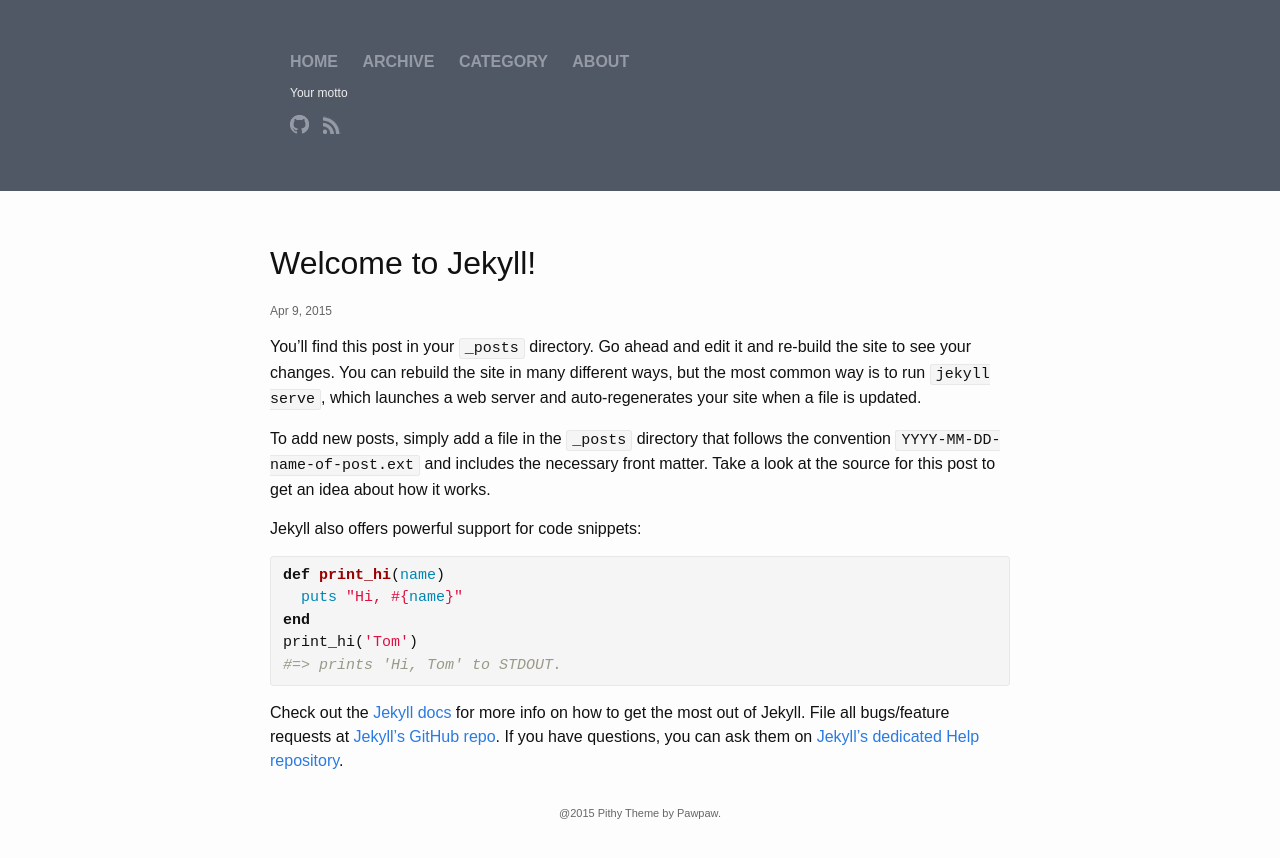
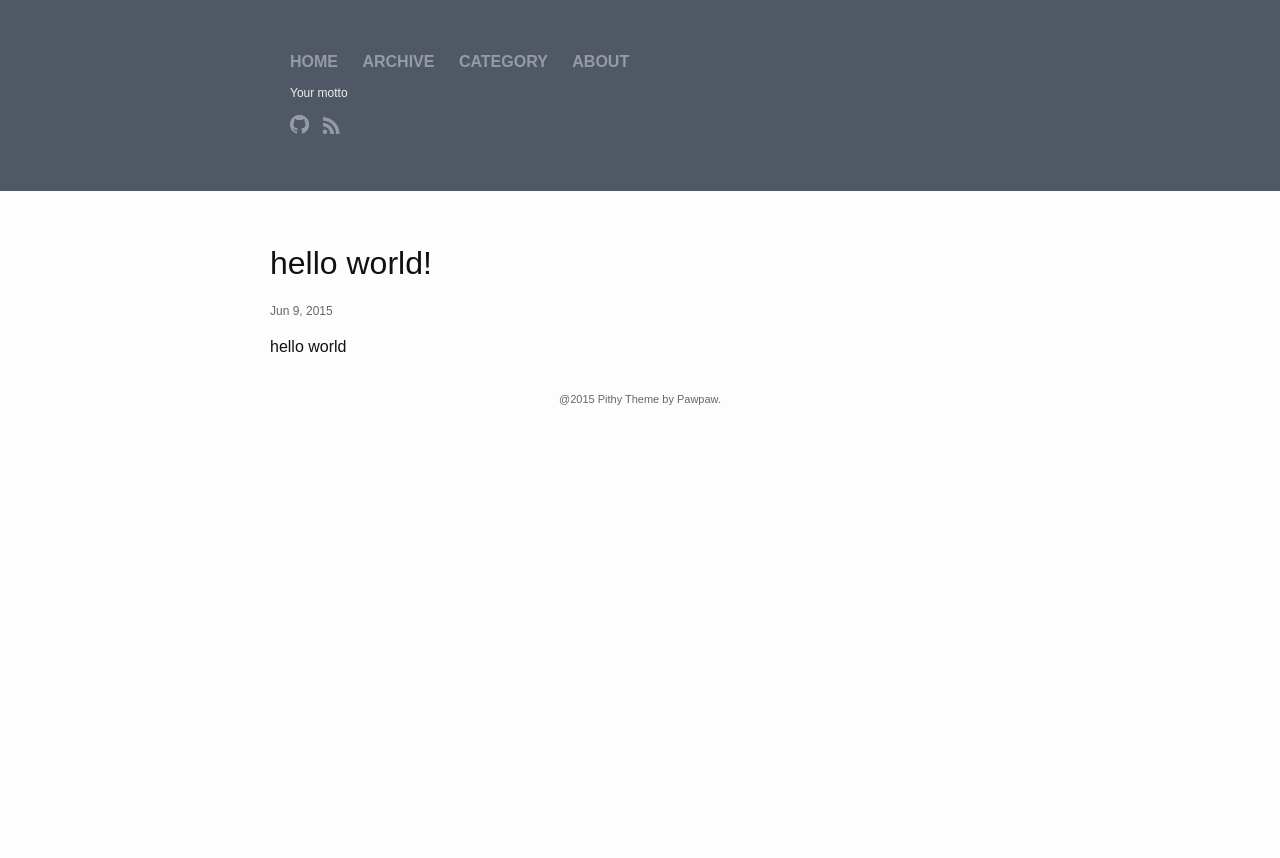
Before and after one commit to becomedragon/becomedragon.github.io, a Jekyll site: the page built from _posts/2015-04-09-welcome-to-jekyll copy.markdown, in a window 1280 px wide. Shown: the top 858 px of the page. Built offline with Jekyll 4.4.1, drawn with Linux system fonts in a browser that asks for light colours.

Commit message:
first post

```diff
--- a/_posts/2015-04-09-welcome-to-jekyll copy.markdown
+++ b/_posts/2015-04-09-welcome-to-jekyll copy.markdown
@@ -1,25 +1,8 @@
 ---
 layout: post
-title:  "Welcome to Jekyll!"
-date:   2015-04-09 11:23:32
-categories: jekyll update
+title:  "hello world!"
+date:   2015-06-09 11:23:32
+categories: jekyll tech
 ---
-You’ll find this post in your `_posts` directory. Go ahead and edit it and re-build the site to see your changes. You can rebuild the site in many different ways, but the most common way is to run `jekyll serve`, which launches a web server and auto-regenerates your site when a file is updated.
 
-To add new posts, simply add a file in the `_posts` directory that follows the convention `YYYY-MM-DD-name-of-post.ext` and includes the necessary front matter. Take a look at the source for this post to get an idea about how it works.
-
-Jekyll also offers powerful support for code snippets:
-
-{% highlight ruby %}
-def print_hi(name)
-  puts "Hi, #{name}"
-end
-print_hi('Tom')
-#=> prints 'Hi, Tom' to STDOUT.
-{% endhighlight %}
-
-Check out the [Jekyll docs][jekyll] for more info on how to get the most out of Jekyll. File all bugs/feature requests at [Jekyll’s GitHub repo][jekyll-gh]. If you have questions, you can ask them on [Jekyll’s dedicated Help repository][jekyll-help].
-
-[jekyll]:      http://jekyllrb.com
-[jekyll-gh]:   https://github.com/jekyll/jekyll
-[jekyll-help]: https://github.com/jekyll/jekyll-help
+hello world
```
